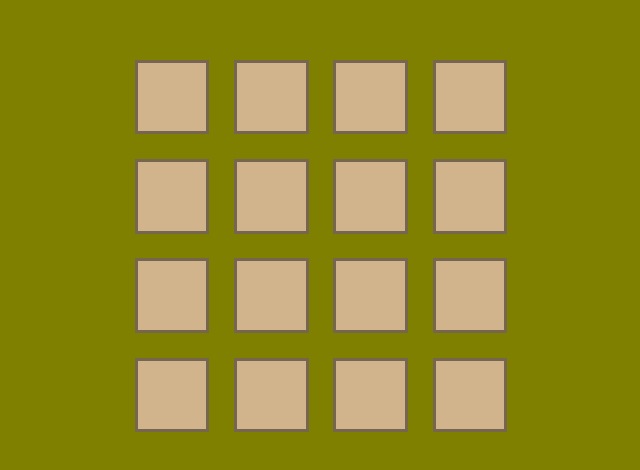
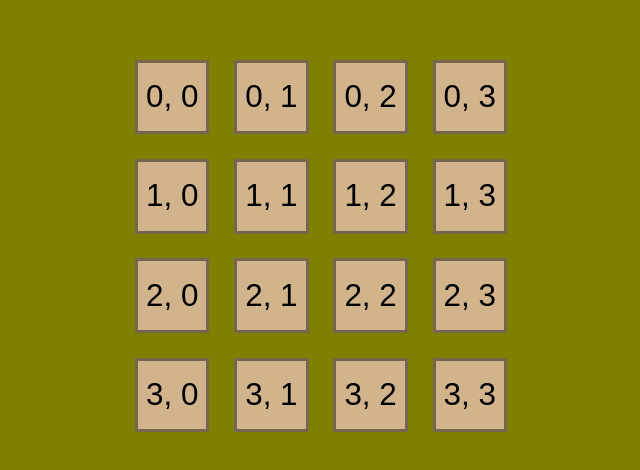
Before and after one commit to EGRrqq/hit-it, a Vue app: page / in a window 1280 px wide. Shown: the part 154-624 px from the top of the page, without its empty margins (319-959 px from the left). Built offline with nearby package versions, Linux system fonts and the light colour scheme.

Commit message:
feat(ts): create grid function and appropriate types for it
feat(html): conditional grid-template :style rendering
feat(css): replace >>> deprecated with :deep()

```diff
--- a/src/App.vue
+++ b/src/App.vue
@@ -1,7 +1,39 @@
 <script setup lang="ts">
+interface ICell {
+  x: number;
+  y: number;
+}
+
+type TGrid = ICell[][]
+
+interface IGameData {
+  GRID: TGrid
+}
+
 const GAME_CFG = {
   GRID_SIZE: 4,
+  SPAWN_TIMER: 500
 };
+
+const GAME_DATA: IGameData = {
+  GRID: createGrid(GAME_CFG.GRID_SIZE)
+}
+
+function createGrid(size: number): TGrid {
+  const grid: TGrid = []
+
+  for (let x = 0; x < size; x++) {
+    const row: ICell[] = []
+
+    for (let y = 0; y < size; y++) {
+      row.push({ x, y })
+    }
+
+    grid.push(row)
+  }
+
+  return grid
+}
 
 function cellHit(e: MouseEvent) {
   console.log(e.target);
@@ -11,15 +43,18 @@ function cellHit(e: MouseEvent) {
 
 <template>
   <main>
-    <section class="play-grid">
-      <button class="play-grid_cell" v-for="_ in GAME_CFG.GRID_SIZE ** 2" @click="cellHit($event)"></button>
+    <section class="play-grid"
+      :style="`grid-template: repeat(${GAME_CFG.GRID_SIZE}, 1fr) / repeat(${GAME_CFG.GRID_SIZE}, 1fr)`">
+      <template v-for="r in GAME_DATA.GRID">
+        <button class="play-grid_cell" v-for="c in r" @click="cellHit($event)">{{ c.x }}, {{ c.y }}</button>
+      </template>
     </section>
   </main>
+
 </template>
 
 <style scoped>
-.play-grid {
-  >>> {
+:deep(.play-grid) {
   --cell-bg: tan;
   --cell-border: #00000070 solid;
   --cell-border-hover: #00000095 solid;
@@ -31,8 +66,9 @@ function cellHit(e: MouseEvent) {
   --cell-shadow-spawned: 0px 0px 2px 2px #00000061;
 }
 
+.play-grid {
+
   display: grid;
-  grid-template: repeat(4, 1fr) / repeat(4, 1fr);
   gap: 1rem;
 
   .play-grid_cell {
```
Lines whose indentation alone changed are shown as unchanged.
